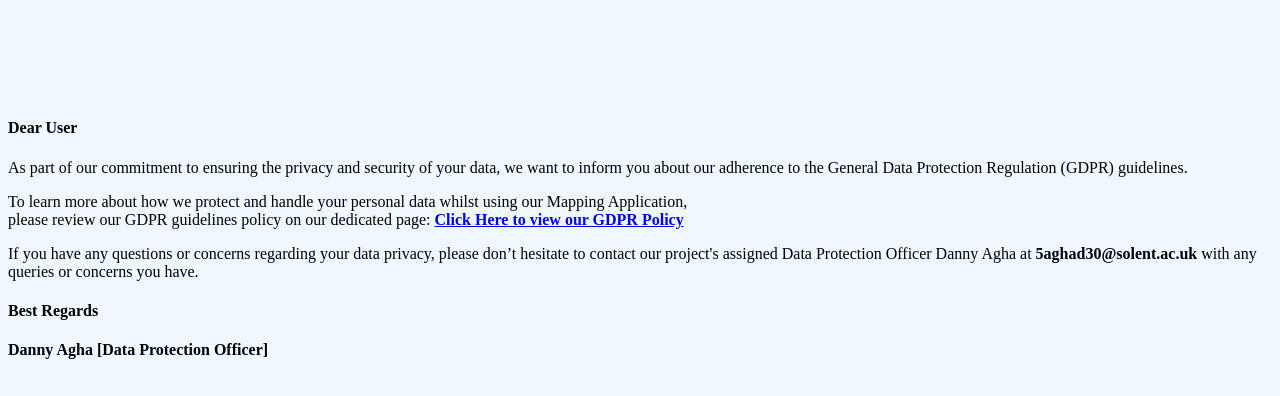
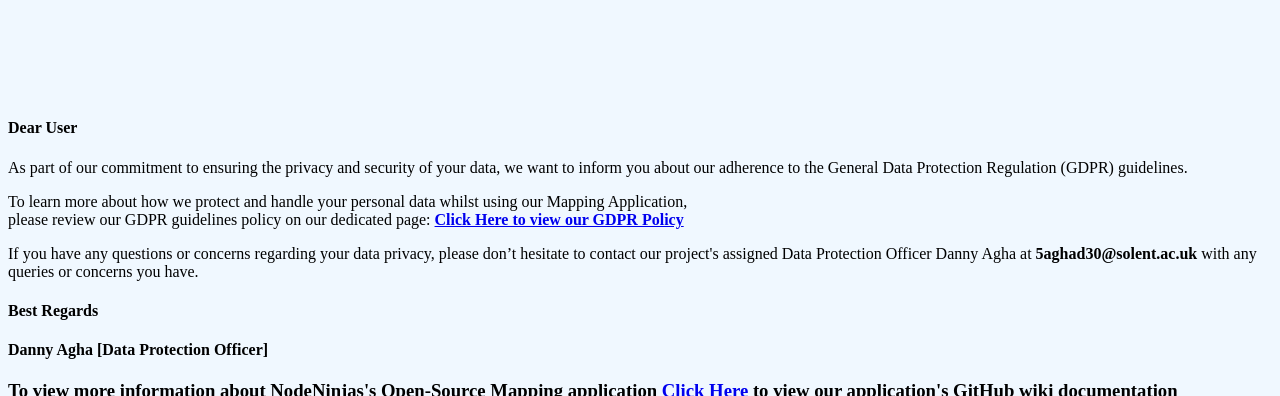
Before and after one commit to GDoesCode/COM619DevOpsGroupWork, a website: page public/index.html in a window 1280 px wide. Shown: the top 396 px of the page. Drawn offline with nearby package versions, Linux system fonts and the light colour scheme; no server answers.

Commit message:
Changes to add documentation link

```diff
--- a/public/index.html
+++ b/public/index.html
@@ -36,6 +36,7 @@ limitations under the License. -->
     <p>If you have any questions or concerns regarding your data privacy, please don’t hesitate to contact our project's assigned Data Protection Officer Danny Agha at <b>5aghad30@solent.ac.uk</b> with any queries or concerns you have.</p>
     <h4>Best Regards</h4>
     <h4>Danny Agha [Data Protection Officer]</h4>
+    <h3>To view more information about NodeNinjas's Open-Source Mapping application <a href="https://github.com/GDoesCode/COM619DevOpsGroupWork/wiki">Click Here</a> to view our application's GitHub wiki documentation</h3>
 
     <div style="float: left;" id="loginResults">
     </div>
@@ -60,6 +61,5 @@ Confirm Password: <input type="password" id="confirmPassword" /><br>
     <h1>Search By Region</h1>
     <div id="root"></div></div>
     <div style="float: right;" id="results1"></div>
-
 </body>
 </html>
```
